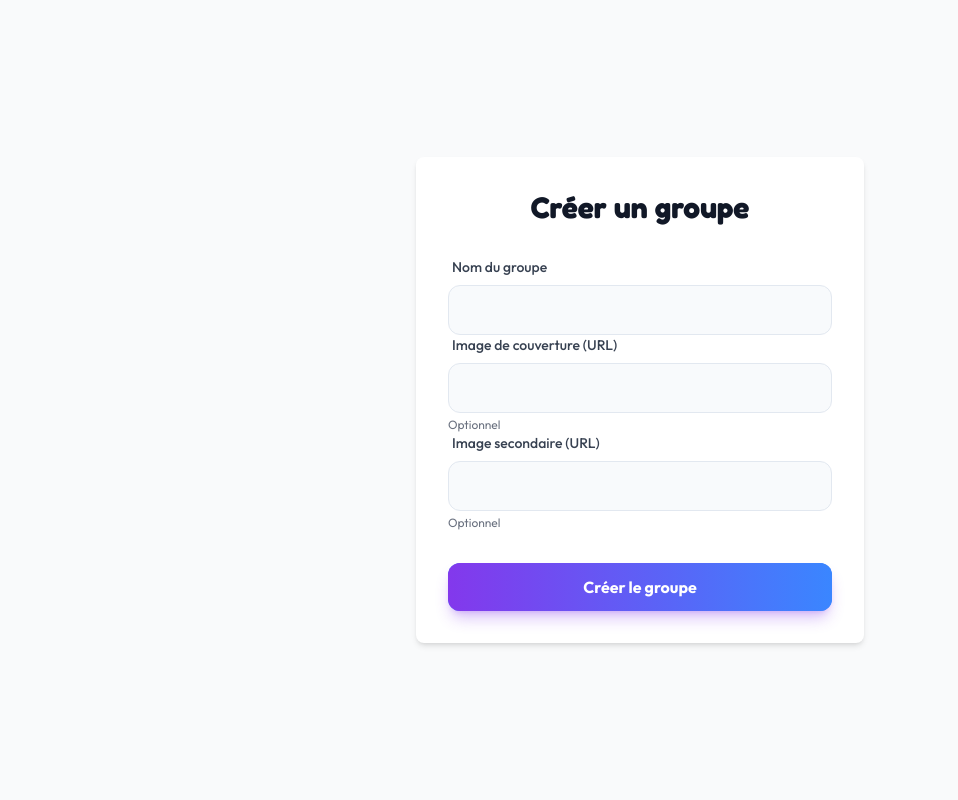
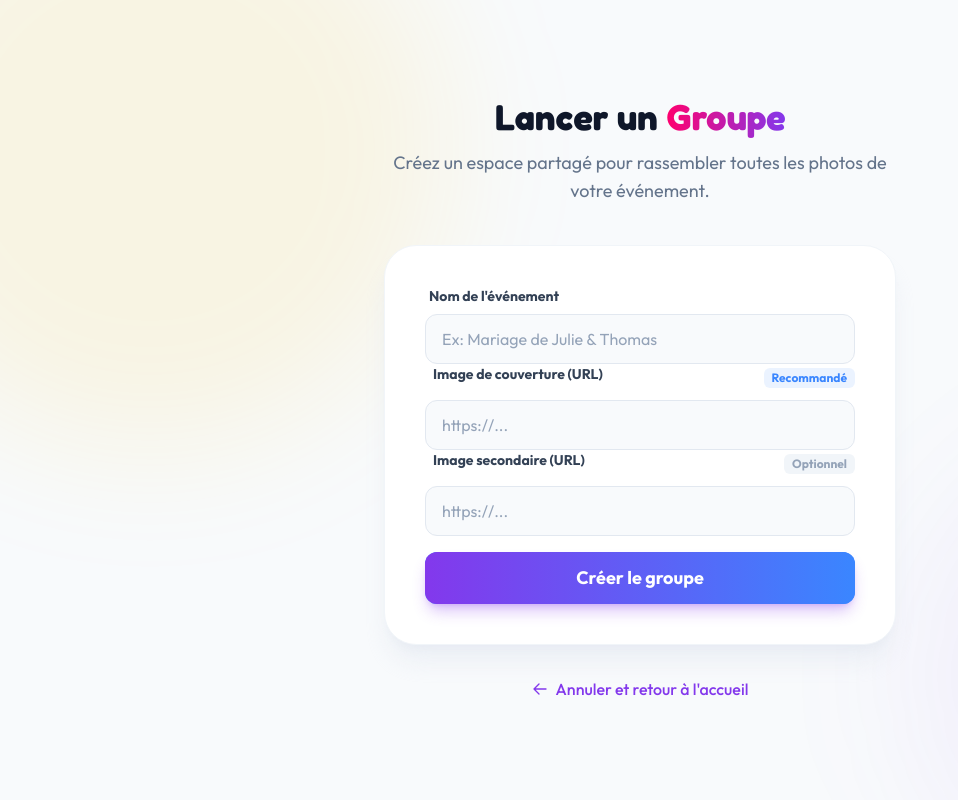
Before and after one commit to math-pixel/Photo-Party-V2, a Symfony app: template templates/group/create.html.twig in a window 1280 px wide. Shown: the whole page, without its empty margins (0-958 px from the left). Run offline with Twig, Linux system fonts and the light colour scheme; the template is opened without the code that fills it, so the values that code supplies are empty; form fields are guessed from the names that the template uses; style sheets or scripts are compiled from the project's sources; some libraries are stand-ins or nearby versions.

Commit message:
update group creation style

```diff
--- a/templates/group/create.html.twig
+++ b/templates/group/create.html.twig
@@ -1,39 +1,94 @@
 {% extends 'base.html.twig' %}
 
-{% block title %}Créer un groupe{% endblock %}
+{% block title %}Nouveau Groupe - PhotoParty{% endblock %}
 
 {% block body %}
-    <div class="min-h-screen bg-gray-50 flex items-center justify-center py-12 px-4 sm:px-6 lg:px-8">
-        <div class="w-full max-w-md bg-white rounded-lg shadow-md p-8">
-            <h1 class="text-3xl font-bold text-center text-gray-900 mb-8">Créer un groupe</h1>
+    <div class="relative min-h-screen bg-slate-50 flex items-center justify-center px-4 py-12 overflow-hidden font-sans selection:bg-party-purple selection:text-white">
+
+        {# --- DÉCORATION D'ARRIÈRE-PLAN (Blobs) --- #}
+        <div class="absolute top-0 left-0 -translate-x-1/4 -translate-y-1/4 w-[600px] h-[600px] bg-party-yellow/10 rounded-full blur-3xl pointer-events-none"></div>
+        <div class="absolute bottom-0 right-0 translate-x-1/4 translate-y-1/4 w-[500px] h-[500px] bg-party-purple/5 rounded-full blur-3xl pointer-events-none"></div>
+
+        <div class="relative z-10 w-full max-w-lg">
+
+            {# --- HEADER --- #}
+            <div class="text-center mb-10">
+                <h1 class="text-4xl font-display font-bold text-slate-900 mb-3">
+                    Lancer un <span class="text-transparent bg-clip-text bg-gradient-to-r from-party-pink to-party-purple">Groupe</span>
+                </h1>
+                <p class="text-slate-500 text-lg">
+                    Créez un espace partagé pour rassembler toutes les photos de votre événement.
+                </p>
+            </div>
+
+            {# --- CARTE FORMULAIRE --- #}
+            <div class="bg-white rounded-[32px] shadow-xl shadow-slate-200/60 p-8 md:p-10 border border-slate-100">
 
                 {{ form_start(groupForm, { 'attr': { 'class': 'space-y-6' } }) }}
 
+                {# --- NOM DU GROUPE --- #}
                 <div>
-                {{ form_label(groupForm.name, 'Nom du groupe', { 'label_attr': { 'class': 'block text-sm font-medium text-gray-700 mb-2' } }) }}
-                {{ form_widget(groupForm.name, { 'attr': { 'class': 'w-full px-4 py-2 border border-gray-300 rounded-lg text-gray-900 placeholder-gray-400 focus:outline-none focus:ring-2 focus:ring-teal-500 focus:border-transparent transition' } }) }}
-                {{ form_errors(groupForm.name, { 'attr': { 'class': 'text-red-600 text-sm mt-1' } }) }}
+                    {{ form_label(groupForm.name, 'Nom de l\'événement', { 'label_attr': { 'class': 'block text-sm font-bold text-slate-700 mb-2 ml-1' } }) }}
+                    {{ form_widget(groupForm.name, {
+                        'attr': {
+                            'class': 'w-full px-5 py-3 bg-slate-50 border border-slate-200 text-slate-900 rounded-xl focus:ring-2 focus:ring-party-purple focus:border-transparent outline-none transition-all placeholder:text-slate-400',
+                            'placeholder': 'Ex: Mariage de Julie & Thomas'
+                        }
+                    }) }}
+                    {{ form_errors(groupForm.name, { 'attr': { 'class': 'text-party-pink text-sm mt-2 font-medium ml-1' } }) }}
                 </div>
 
+                {# --- IMAGE 1 --- #}
                 <div>
-                {{ form_label(groupForm.url_image1, 'Image de couverture (URL)', { 'label_attr': { 'class': 'block text-sm font-medium text-gray-700 mb-2' } }) }}
-                {{ form_widget(groupForm.url_image1, { 'attr': { 'class': 'w-full px-4 py-2 border border-gray-300 rounded-lg text-gray-900 placeholder-gray-400 focus:outline-none focus:ring-2 focus:ring-teal-500 focus:border-transparent transition' } }) }}
-                {{ form_errors(groupForm.url_image1, { 'attr': { 'class': 'text-red-600 text-sm mt-1' } }) }}
-                <p class="text-xs text-gray-500 mt-1">Optionnel</p>
+                    <div class="flex justify-between items-center mb-2 ml-1">
+                        {{ form_label(groupForm.url_image1, 'Image de couverture (URL)', { 'label_attr': { 'class': 'block text-sm font-bold text-slate-700' } }) }}
+                        <span class="text-xs font-bold text-party-blue bg-party-blue/10 px-2 py-0.5 rounded-md">Recommandé</span>
                     </div>
 
-            <div>
-                {{ form_label(groupForm.url_image2, 'Image secondaire (URL)', { 'label_attr': { 'class': 'block text-sm font-medium text-gray-700 mb-2' } }) }}
-                {{ form_widget(groupForm.url_image2, { 'attr': { 'class': 'w-full px-4 py-2 border border-gray-300 rounded-lg text-gray-900 placeholder-gray-400 focus:outline-none focus:ring-2 focus:ring-teal-500 focus:border-transparent transition' } }) }}
-                {{ form_errors(groupForm.url_image2, { 'attr': { 'class': 'text-red-600 text-sm mt-1' } }) }}
-                <p class="text-xs text-gray-500 mt-1">Optionnel</p>
+                    {{ form_widget(groupForm.url_image1, {
+                        'attr': {
+                            'class': 'w-full px-5 py-3 bg-slate-50 border border-slate-200 text-slate-900 rounded-xl focus:ring-2 focus:ring-party-purple focus:border-transparent outline-none transition-all placeholder:text-slate-400',
+                            'placeholder': 'https://...'
+                        }
+                    }) }}
+                    {{ form_errors(groupForm.url_image1, { 'attr': { 'class': 'text-party-pink text-sm mt-2 font-medium ml-1' } }) }}
                 </div>
 
-            <button type="submit" class="w-full py-3 mt-8 bg-teal-600 hover:bg-teal-700 text-white font-semibold rounded-lg transition duration-200 focus:outline-none focus:ring-2 focus:ring-teal-500 focus:ring-offset-2">
+                {# --- IMAGE 2 --- #}
+                <div>
+                    <div class="flex justify-between items-center mb-2 ml-1">
+                        {{ form_label(groupForm.url_image2, 'Image secondaire (URL)', { 'label_attr': { 'class': 'block text-sm font-bold text-slate-700' } }) }}
+                        <span class="text-xs font-bold text-slate-400 bg-slate-100 px-2 py-0.5 rounded-md">Optionnel</span>
+                    </div>
+
+                    {{ form_widget(groupForm.url_image2, {
+                        'attr': {
+                            'class': 'w-full px-5 py-3 bg-slate-50 border border-slate-200 text-slate-900 rounded-xl focus:ring-2 focus:ring-party-purple focus:border-transparent outline-none transition-all placeholder:text-slate-400',
+                            'placeholder': 'https://...'
+                        }
+                    }) }}
+                    {{ form_errors(groupForm.url_image2, { 'attr': { 'class': 'text-party-pink text-sm mt-2 font-medium ml-1' } }) }}
+                </div>
+
+                {# --- BOUTON SUBMIT --- #}
+                <div class="pt-4">
+                    <button type="submit" class="btn btn-primary w-full text-lg shadow-xl shadow-party-purple/20">
                         Créer le groupe
                     </button>
+                </div>
 
                 {{ form_end(groupForm) }}
             </div>
+
+            {# --- FOOTER LINK --- #}
+            <div class="text-center mt-8">
+                <a href="/" class="inline-flex items-center text-slate-400 hover:text-slate-600 font-medium transition-colors">
+                    <svg xmlns="http://www.w3.org/2000/svg" fill="none" viewBox="0 0 24 24" stroke-width="2" stroke="currentColor" class="w-4 h-4 mr-2">
+                        <path stroke-linecap="round" stroke-linejoin="round" d="M10.5 19.5L3 12m0 0l7.5-7.5M3 12h18" />
+                    </svg>
+                    Annuler et retour à l'accueil
+                </a>
+            </div>
+        </div>
     </div>
 {% endblock %}
```
Lines whose indentation alone changed are shown as unchanged.
